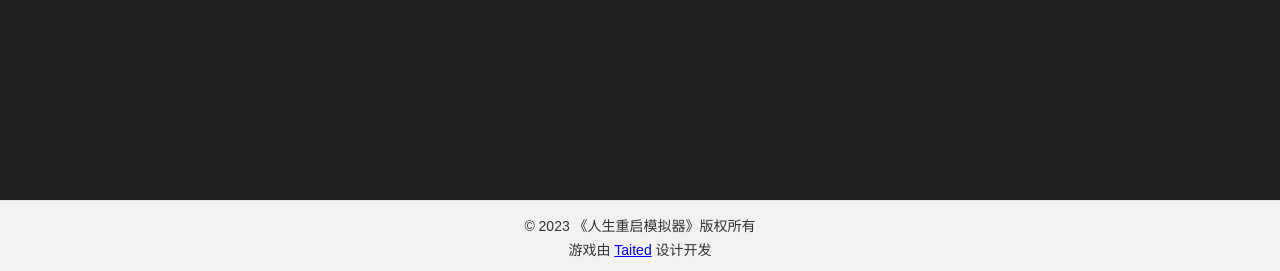
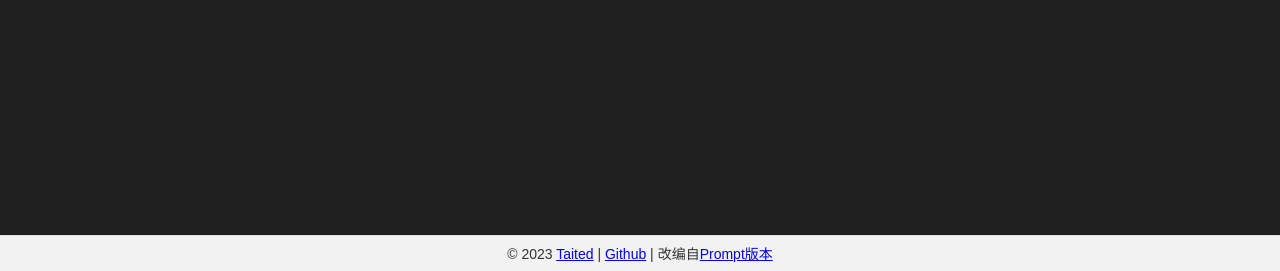
Before and after one commit to EmbraceAGI/LifeReloaded, a FastAPI app: page /life-reload/ in a window 1280 px wide. Shown: the part 529-800 px from the top of the page. Run offline with FastAPI, Linux system fonts and the light colour scheme; parts of the project's set-up code (start-up, migrations or seed data) failed here and were passed over; some libraries are stand-ins or nearby versions.

Commit message:
improve footer

```diff
--- a/static/game.css
+++ b/static/game.css
@@ -170,5 +170,5 @@ button:disabled {
     font-size: 14px;
     bottom: 0;
     width: 100%;
-    height: 70px;
+    height: 35px;
 }
--- a/templates/game.html
+++ b/templates/game.html
@@ -59,8 +59,10 @@
 </div>
 
 <footer class="site-footer">
-    <p style="margin-top: 7; margin-bottom: 0px;">&copy; 2023 《人生重启模拟器》版权所有</p>
-    <p style="margin-top: 4px; margin-bottom: 7px;">游戏由 <a href="https://taited.github.io" target="_blank">Taited</a> 设计开发</p>
+    <p style="margin: 7px 7px;">&copy; 2023 <a href="https://taited.github.io" target="_blank">Taited</a>
+    | <a href="https://github.com/Taited/life-reload" target="_blank">Github</a>
+    | 改编自<a href="https://github.com/EmbraceAGI/LifeReloaded" target="_blank">Prompt版本 </a>
+</p>
 </footer>
 
 </body>
```
